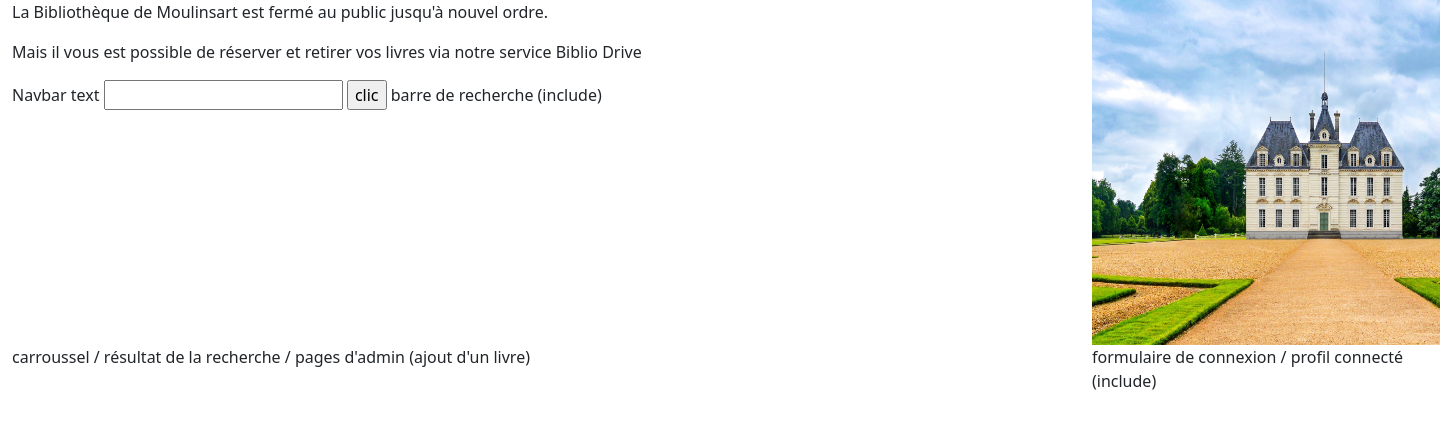
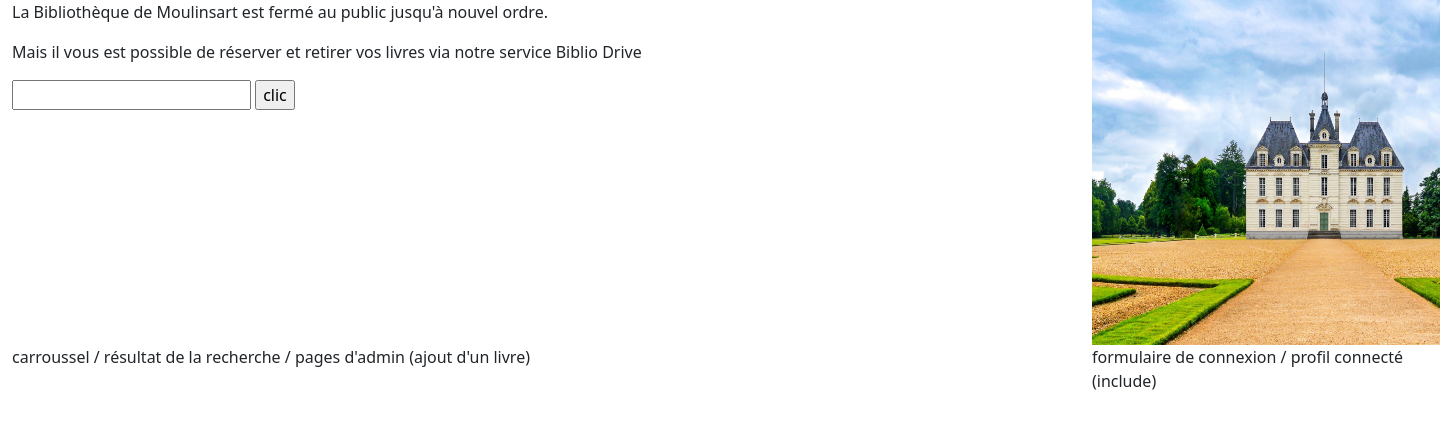
Before and after one commit to joanamour88-crypto/BiblioDriveJoan, a PHP site: page / in a window 1440 px wide; the page is wider, and only the part inside the window is pictured. Shown: the top 429 px of that part. Run offline with PHP 8.4, Linux system fonts and the light colour scheme.

Commit message:
index.php

```diff
--- a/entete.php
+++ b/entete.php
@@ -3,6 +3,9 @@
 <head>
     <meta charset="UTF-8">
     <meta name="viewport" content="width=device-width, initial-scale=1.0">
+        <link href="https://cdn.jsdelivr.net/npm/bootstrap@5.3.3/dist/css/bootstrap.min.css" rel="stylesheet">
+
+    <script src="https://cdn.jsdelivr.net/npm/bootstrap@5.3.3/dist/js/bootstrap.bundle.min.js"></script>
     <title>Document</title>
 </head>
 <body>
@@ -10,6 +13,5 @@
 	<p> Mais il vous est possible de réserver et retirer vos livres via notre service Biblio Drive</p>
 	<input type="text" name="Auteur" size="20"/>
 	<input type="button" name="btn" value="clic">
-	barre de recherche (include)
 </body>
 </html>
--- a/index.php
+++ b/index.php
@@ -14,12 +14,9 @@
     <div class="container-fluid">
 		<div class="row">
 			<div class="col-sm-9">
-				<p> La Bibliothèque de Moulinsart est fermé au public jusqu'à nouvel ordre.</p>
-				<p> Mais il vous est possible de réserver et retirer vos livres via notre service Biblio Drive</p>
-				<span class="navbar-text">Navbar text</span>
-				<input type="text" name="Auteur" size="20"/>
-				<input type="button" name="btn" value="clic">
-					barre de recherche (include)
+				<?php
+					require('entete.php')
+				?>
 			</div>
 			<div class="col-sm-3">
 					<img src="Château_de_Moulinsart.jpg" alt="Château_de_Moulinsart" width="460" height="345">
```
